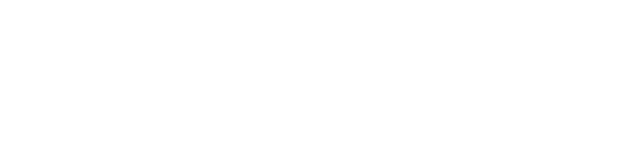
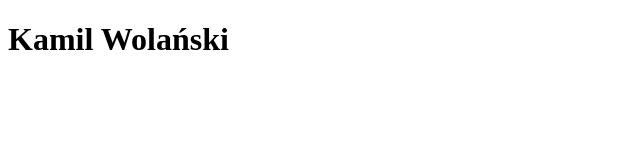
Before and after one commit to kamilwolanski/temp-repository, a plain HTML site: page index.html in a window 1280 px wide. Shown: the whole page, without its empty margins (0-640 px from the left). Drawn offline with Linux system fonts and the light colour scheme.

Commit message:
added h1 to index.html

```diff
--- a/index.html
+++ b/index.html
@@ -7,6 +7,6 @@
     <title>Document</title>
 </head>
 <body>
-
+    <h1>Kamil Wolański</h1>
 </body>
 </html>
```
